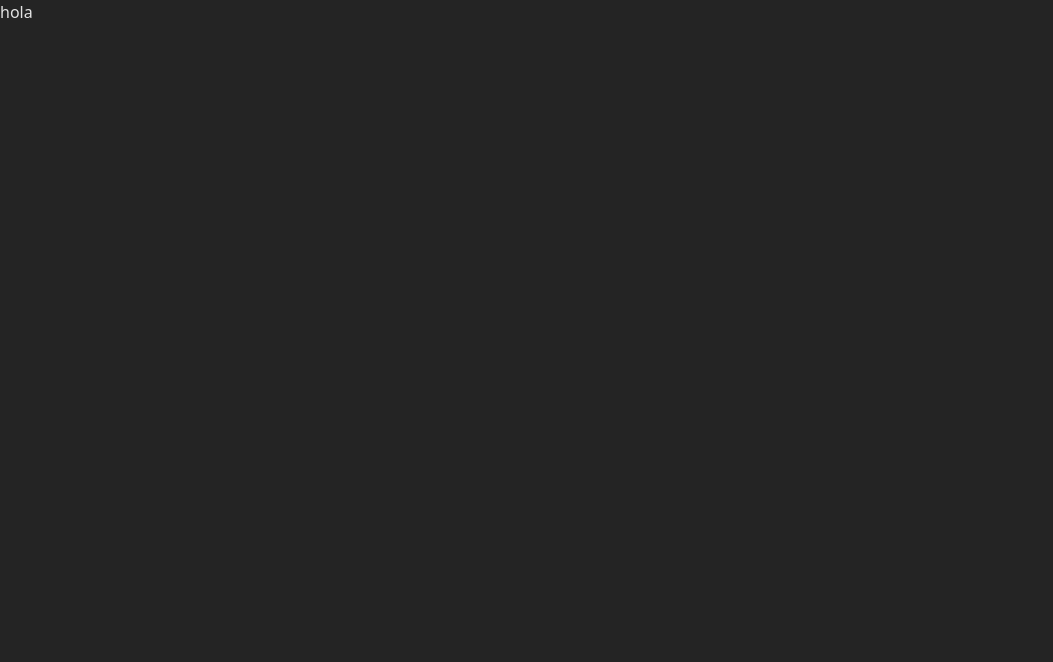
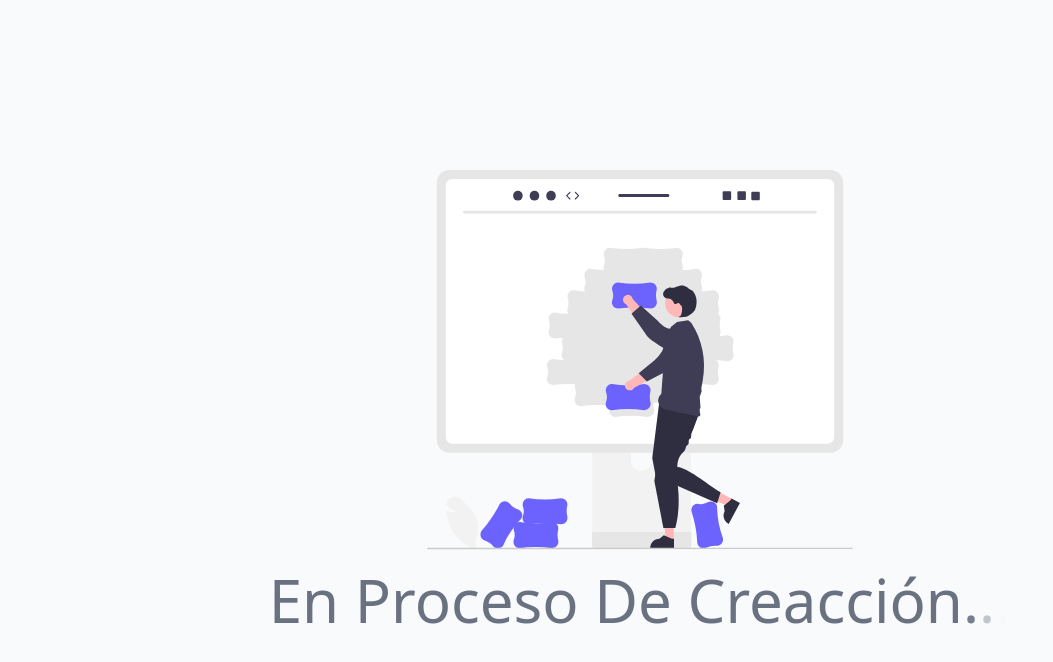
Before and after one commit to SantiagoJaraHernandez/reservas-canchas-portal, a React (Vite) app in the folder Frontend-Reservas-Canchas/: page / in a window 1280 px wide. Shown: the top 662 px of the page, without its empty margins (0-1053 px from the left). Built offline with nearby package versions, Linux system fonts and the light colour scheme.

Commit message:
feat(pages): add UnderConstruction view with animated loading dots
- Created UnderConstruction.jsx component in pages/
- Implemented infinite animation for loading dots in CSS
- Integrated placeholder message 'Under construction' for temporary view

```diff
--- a/Frontend-Reservas-Canchas/src/App.jsx
+++ b/Frontend-Reservas-Canchas/src/App.jsx
@@ -1,10 +1,9 @@
-
-
+import UnderConstruccion from "./pages/UnderConstruction"
 function App() {
 
   return (
     <>
-    <h1>hola</h1>
+      <UnderConstruccion />
     </>
   )
 }
--- a/Frontend-Reservas-Canchas/src/index.css
+++ b/Frontend-Reservas-Canchas/src/index.css
@@ -1,25 +1,69 @@
 @import "tailwindcss";
-:root {
-  font-family: system-ui, Avenir, Helvetica, Arial, sans-serif;
-  line-height: 1.5;
-  font-weight: 400;
 
-  color-scheme: light dark;
-  color: rgba(255, 255, 255, 0.87);
-  background-color: #242424;
-
-  font-synthesis: none;
-  text-rendering: optimizeLegibility;
-  -webkit-font-smoothing: antialiased;
-  -moz-osx-font-smoothing: grayscale;
-}
-
-*{
+* {
   margin: 0;
   padding: 0;
   box-sizing: border-box;
 }
+
 body {
-  min-width: 320px;
-  min-height: 100vh;
+  min-height: 100dvh;
+  background-color: #2E7D32;
 }
+
+.title__under {
+  overflow: hidden;
+  white-space: nowrap;
+  width: 0;
+  text-align: center;
+  animation: escribir 4s steps(30) forwards, cursor 0.8s step-end infinite;
+}
+
+@keyframes escribir {
+  from {
+    width: 0;
+  }
+
+  to {
+    width: 100%;
+  }
+}
+
+@keyframes cursor {
+
+  from,
+  to {
+    border-color: transparent;
+  }
+
+  50% {
+    border-color: black;
+  }
+}
+
+.puntos__move span {
+  display: inline-block;
+  animation: aparecer 1.5s infinite;
+}
+
+.puntos__move span:nth-child(2) {
+  animation-delay: 0.3s;
+}
+
+.puntos__move span:nth-child(3) {
+  animation-delay: 0.6s;
+}
+
+@keyframes aparecer {
+  0% {
+    opacity: 0;
+  }
+
+  50% {
+    opacity: 1;
+  }
+
+  100% {
+    opacity: 0;
+  }
+}
--- /dev/null
+++ b/Frontend-Reservas-Canchas/src/pages/UnderConstruction.jsx
@@ -0,0 +1,17 @@
+import construccionSvg from "../assets/building.svg"
+import reloj from "../assets/arena.svg"
+function UnderConstruccion() {
+    return (
+        <section className="min-h-dvh flex flex-col items-center justify-center gap-5 bg-gray-50">
+            <figure className="h-1/3 w-1/3">
+                <img src={construccionSvg} alt="En Proceso" className="" />
+            </figure>
+            <h1 className="title__under text-gray-500 text-6xl">En Proceso De Creacción<span className="puntos__move">
+                <span>.</span>
+                <span>.</span>
+                <span>.</span>
+            </span></h1>
+        </section>
+    )
+}
+export default UnderConstruccion;
```
Also changed, not shown: Frontend-Reservas-Canchas/src/assets/arena.svg (added), Frontend-Reservas-Canchas/src/assets/building.svg (added).
